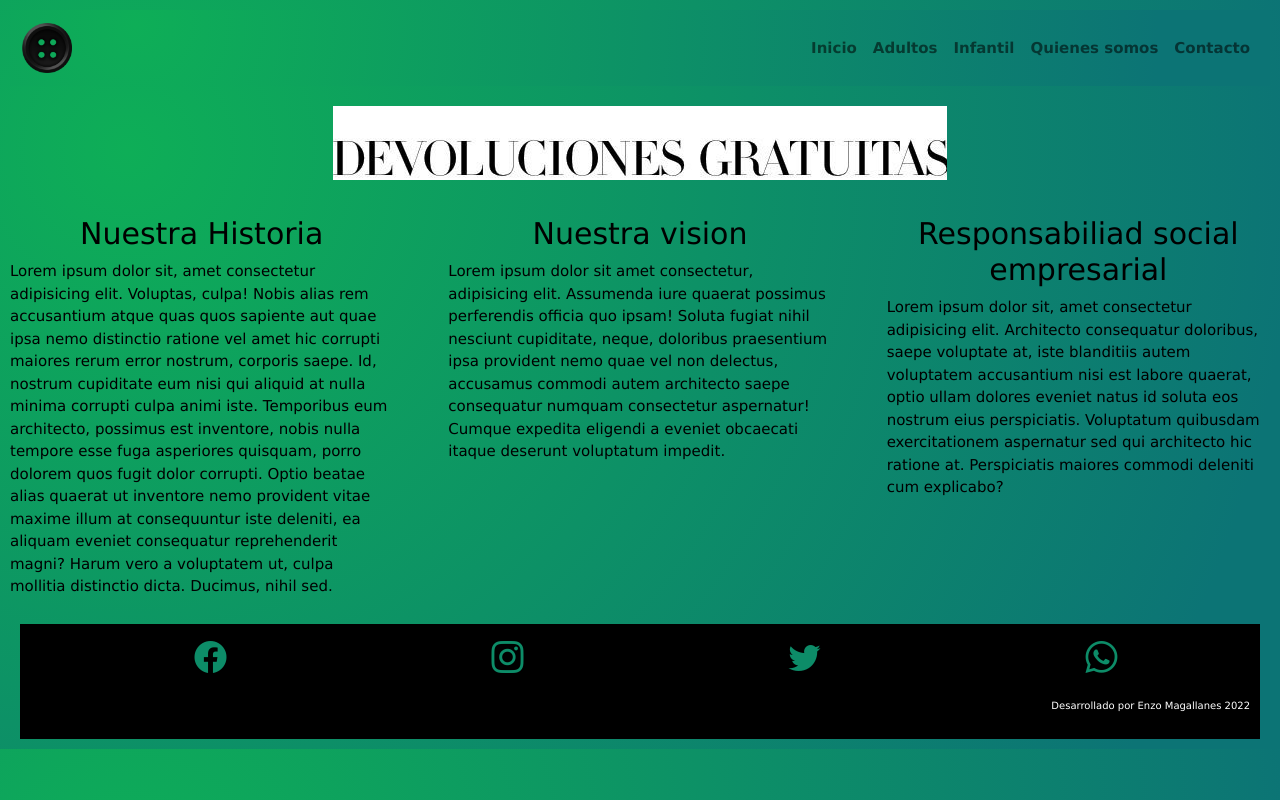
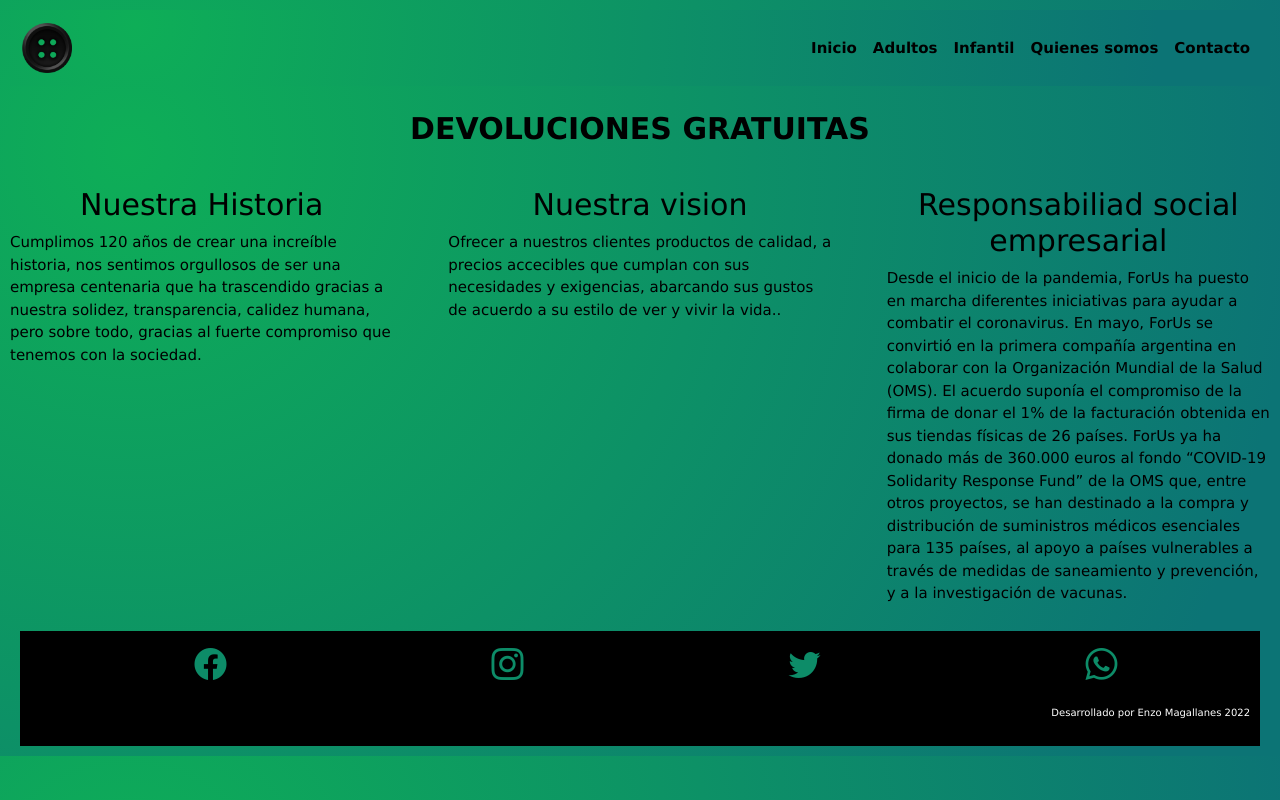
Before and after one commit to Enzolemo/tiendaDeRopa, a plain HTML site: page paginas/quienesSomos.html in a window 1280 px wide. Drawn offline with nearby package versions, Linux system fonts and the light colour scheme.

Commit message:
correccionesSegundaEntrega

```diff
--- a/paginas/quienesSomos.html
+++ b/paginas/quienesSomos.html
@@ -49,37 +49,22 @@
     <main>
         <section>
             <p class="imagenCabezera">
-                <img src="../imagenes/devolucionesResponsive.png" alt="devoluciones free">
+                <b>DEVOLUCIONES GRATUITAS</b>
             </p>
         </section>
         <section>
             <article class="destacadoQuienesSomos">
                 <div>
                     <h1 class="titulosQuienesSomos">Nuestra Historia</h1>
-                    <p>Lorem ipsum dolor sit, amet consectetur adipisicing elit. Voluptas, culpa! Nobis alias rem
-                        accusantium atque quas quos sapiente aut quae ipsa nemo distinctio ratione vel amet hic corrupti
-                        maiores rerum error nostrum, corporis saepe. Id, nostrum cupiditate eum nisi qui aliquid at
-                        nulla minima corrupti culpa animi iste. Temporibus eum architecto, possimus est inventore, nobis
-                        nulla tempore esse fuga asperiores quisquam, porro dolorem quos fugit dolor corrupti. Optio
-                        beatae alias quaerat ut inventore nemo provident vitae maxime illum at consequuntur iste
-                        deleniti, ea aliquam eveniet consequatur reprehenderit magni? Harum vero a voluptatem ut, culpa
-                        mollitia distinctio dicta. Ducimus, nihil sed.</p>
+                    <p>Cumplimos 120 años de crear una increíble historia, nos sentimos orgullosos de ser una empresa centenaria que ha trascendido gracias a nuestra solidez, transparencia, calidez humana, pero sobre todo, gracias al fuerte compromiso que tenemos con la sociedad.</p>
                 </div>
                 <div>
                     <h2 class="titulosQuienesSomos">Nuestra vision</h2>
-                    <P>Lorem ipsum dolor sit amet consectetur, adipisicing elit. Assumenda iure quaerat possimus
-                        perferendis officia quo ipsam! Soluta fugiat nihil nesciunt cupiditate, neque, doloribus
-                        praesentium ipsa provident nemo quae vel non delectus, accusamus commodi autem architecto saepe
-                        consequatur numquam consectetur aspernatur! Cumque expedita eligendi a eveniet obcaecati itaque
-                        deserunt voluptatum impedit.</P>
+                    <P>Ofrecer a nuestros clientes  productos de calidad, a precios accecibles  que cumplan con sus necesidades y exigencias, abarcando sus gustos de acuerdo a su estilo de ver y vivir la vida..</P>
                 </div>
                 <div>
                     <h3 class="titulosQuienesSomos">Responsabiliad social empresarial</h3>
-                    <p>Lorem ipsum dolor sit, amet consectetur adipisicing elit. Architecto consequatur doloribus, saepe
-                        voluptate at, iste blanditiis autem voluptatem accusantium nisi est labore quaerat, optio ullam
-                        dolores eveniet natus id soluta eos nostrum eius perspiciatis. Voluptatum quibusdam
-                        exercitationem aspernatur sed qui architecto hic ratione at. Perspiciatis maiores commodi
-                        deleniti cum explicabo?</p>
+                    <p>Desde el inicio de la pandemia, ForUs ha puesto en marcha diferentes iniciativas para ayudar a combatir el coronavirus. En mayo, ForUs se convirtió en la primera compañía argentina en colaborar con la Organización Mundial de la Salud (OMS). El acuerdo suponía el compromiso de la firma de donar el 1% de la facturación obtenida en sus tiendas físicas de 26 países. ForUs ya ha donado más de 360.000 euros al fondo “COVID-19 Solidarity Response Fund” de la OMS que, entre otros proyectos, se han destinado a la compra y distribución de suministros médicos esenciales para 135 países, al apoyo a países vulnerables a través de medidas de saneamiento y prevención, y a la investigación de vacunas.</p>
                 </div>
             </article>
         </section>
--- a/scss/estilos.scss
+++ b/scss/estilos.scss
@@ -19,8 +19,16 @@ header nav div img{
 }
 
 nav{
-    background-image: $background
+    background-image: $background;
     color: black;
+}
+
+.navbar-light{
+    .navbar-nav{
+        .nav-link{
+            color: black;
+        }
+    }
 }
 
 .navbar-expand-lg .navbar-collapse {
@@ -36,7 +44,7 @@ nav{
 
 
 body {
-    background-image: $background
+    background-image: $background;
     color: black;
     margin: 10px;
     font-size: 15px;
```
Also changed, not shown: index.html (+1 -11 lines), paginas/adultos.html (+1 -1 lines), paginas/contacto.html (+1 -1 lines), paginas/infantil.html (+1 -1 lines), css/estilos.css, css/infantil.css (added), 2 other files.
